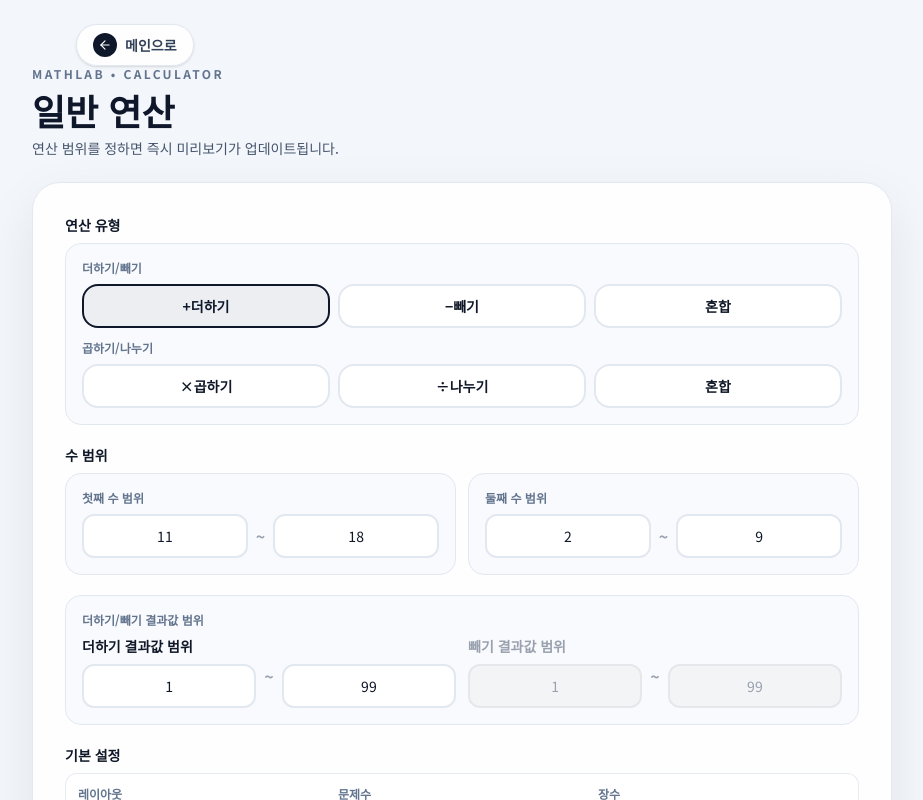
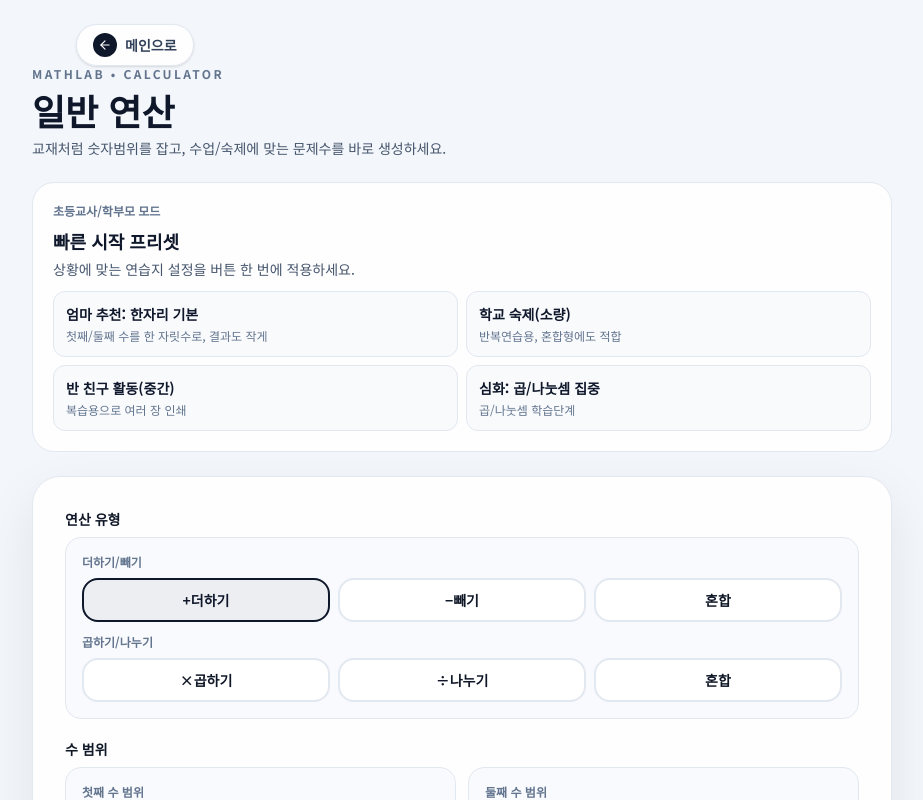
Before and after one commit to neozzzzz/mathlab, a Next.js app: page /calc in a window 1280 px wide. Shown: the top 800 px of the page, without its empty margins (178-1101 px from the left). Built offline with nearby package versions, Linux system fonts and the light colour scheme.

Commit message:
ux: 설정 화면을 부모/교사용으로 재구성(프리셋, 안내, 진입 UX 개선)

```diff
--- a/src/app/calc/page.tsx
+++ b/src/app/calc/page.tsx
@@ -174,6 +174,48 @@ export default function CalcPage() {
     }
   }
 
+  const teacherPresets = [
+    {
+      label: "엄마 추천: 한자리 기본",
+      desc: "첫째/둘째 수를 한 자릿수로, 결과도 작게",
+      data: { rangeMin: 1, rangeMax: 10, opMin: 1, opMax: 9, answerMin: 1, answerMax: 18, count: 12, sheets: 1 },
+    },
+    {
+      label: "학교 숙제(소량)",
+      desc: "반복연습용, 혼합형에도 적합",
+      data: { rangeMin: 10, rangeMax: 30, opMin: 1, opMax: 12, answerMin: 1, answerMax: 50, count: 24, sheets: 1 },
+    },
+    {
+      label: "반 친구 활동(중간)",
+      desc: "복습용으로 여러 장 인쇄",
+      data: { rangeMin: 1, rangeMax: 20, opMin: 2, opMax: 15, answerMin: 1, answerMax: 99, count: 36, sheets: 2 },
+    },
+    {
+      label: "심화: 곱/나눗셈 집중",
+      desc: "곱/나눗셈 학습단계",
+      data: { rangeMin: 10, rangeMax: 80, opMin: 1, opMax: 12, answerMin: 1, answerMax: 200, count: 24, sheets: 1 },
+    },
+  ] as const;
+
+  function applyPreset(preset: (typeof teacherPresets)[number]["data"]) {
+    setRangeMin(preset.rangeMin);
+    setRangeMax(preset.rangeMax);
+    setOpMin(preset.opMin);
+    setOpMax(preset.opMax);
+    setCount(preset.count);
+    setSheets(preset.sheets);
+    setAnswerMin(preset.answerMin);
+    setAnswerMax(preset.answerMax);
+    setAnswerAddMin(preset.answerMin);
+    setAnswerAddMax(preset.answerMax);
+    setAnswerSubMin(preset.answerMin);
+    setAnswerSubMax(preset.answerMax);
+    setAnswerMulMin(preset.answerMin);
+    setAnswerMulMax(preset.answerMax);
+    setAnswerDivMin(preset.answerMin);
+    setAnswerDivMax(preset.answerMax);
+  }
+
   function generate() {
     if (rangeMin <= 0 || rangeMax <= 0) {
       showToast("숫자 범위를 입력해주세요");
@@ -306,8 +348,26 @@ export default function CalcPage() {
       <div className="max-w-[860px] mx-auto mb-6">
         <p className="text-xs uppercase tracking-[0.2em] text-slate-500 font-bold">Mathlab • Calculator</p>
         <h1 className="mt-2 text-4xl font-black text-slate-900">일반 연산</h1>
-        <p className="mt-2 text-sm text-slate-600">연산 범위를 정하면 즉시 미리보기가 업데이트됩니다.</p>
+        <p className="mt-2 text-sm text-slate-600">교재처럼 숫자범위를 잡고, 수업/숙제에 맞는 문제수를 바로 생성하세요.</p>
       </div>
+
+      <section className="max-w-[860px] mx-auto mb-6 bg-white/95 rounded-[22px] border border-slate-200 p-5">
+        <p className="text-xs font-bold text-slate-500">초등교사/학부모 모드</p>
+        <h2 className="mt-2 text-lg font-black text-slate-900">빠른 시작 프리셋</h2>
+        <p className="mt-1 text-sm text-slate-600">상황에 맞는 연습지 설정을 버튼 한 번에 적용하세요.</p>
+        <div className="mt-3 grid grid-cols-1 sm:grid-cols-2 gap-2">
+          {teacherPresets.map((preset) => (
+            <button
+              key={preset.label}
+              onClick={() => applyPreset(preset.data)}
+              className="text-left rounded-xl border border-slate-200 bg-slate-50 px-3 py-3 hover:border-slate-900 transition-all"
+            >
+              <p className="text-sm font-bold text-slate-900">{preset.label}</p>
+              <p className="text-xs text-slate-500 mt-1">{preset.desc}</p>
+            </button>
+          ))}
+        </div>
+      </section>
 
       <div className="max-w-[860px] mx-auto bg-white/95 rounded-[28px] border border-slate-200 shadow-[0_20px_54px_rgba(15,23,42,0.08)] p-6 md:p-8">
         <div className="mb-5">
--- a/src/app/calc3/page.tsx
+++ b/src/app/calc3/page.tsx
@@ -43,6 +43,40 @@ export default function Calc3Page() {
     }
   }
 
+  const teacherPresets = [
+    {
+      label: "초1~초2 반 기본",
+      desc: "연속 수 계산 연습",
+      data: { rangeMin: 1, rangeMax: 10, opMin: 1, opMax: 9, op2Min: 1, op2Max: 5, count: 12, sheets: 1 },
+    },
+    {
+      label: "반별 반복 연습",
+      desc: "두 자리 숫자+한 자리 보강",
+      data: { rangeMin: 5, rangeMax: 20, opMin: 2, opMax: 12, op2Min: 2, op2Max: 12, count: 24, sheets: 1 },
+    },
+    {
+      label: "수업 전용 집중",
+      desc: "연산 순서(3수) 강화",
+      data: { rangeMin: 10, rangeMax: 40, opMin: 1, opMax: 10, op2Min: 1, op2Max: 10, count: 24, sheets: 2 },
+    },
+    {
+      label: "심화 응용",
+      desc: "복합 수식 연습량 확대",
+      data: { rangeMin: 20, rangeMax: 80, opMin: 5, opMax: 15, op2Min: 2, op2Max: 12, count: 36, sheets: 2 },
+    },
+  ] as const;
+
+  function applyPreset(preset: (typeof teacherPresets)[number]["data"]) {
+    setRangeMin(preset.rangeMin);
+    setRangeMax(preset.rangeMax);
+    setOpMin(preset.opMin);
+    setOpMax(preset.opMax);
+    setOp2Min(preset.op2Min);
+    setOp2Max(preset.op2Max);
+    setCount(preset.count);
+    setSheets(preset.sheets);
+  }
+
   function generate() {
     if (rangeMin <= 0 || rangeMax <= 0 || opMin <= 0 || opMax <= 0 || op2Min <= 0 || op2Max <= 0) {
       showToast("숫자 범위를 입력해주세요");
@@ -84,8 +118,26 @@ export default function Calc3Page() {
       <div className="max-w-[860px] mx-auto mb-6">
         <p className="text-xs uppercase tracking-[0.2em] text-slate-500 font-bold">Mathlab • Triple Flow</p>
         <h1 className="mt-2 text-4xl font-black text-slate-900">일반 연산 (3개의 수)</h1>
-        <p className="mt-2 text-sm text-slate-600">3개 숫자 연산은 단계 사고 연습에 최적화되어 있습니다.</p>
+        <p className="mt-2 text-sm text-slate-600">3개의 숫자로 단계별 사고를 훈련할 수 있게 구성해 주세요.</p>
       </div>
+
+      <section className="max-w-[860px] mx-auto mb-6 bg-white/95 rounded-[22px] border border-slate-200 p-5">
+        <p className="text-xs font-bold text-slate-500">초등교사/학부모 모드</p>
+        <h2 className="mt-2 text-lg font-black text-slate-900">빠른 시작 프리셋</h2>
+        <p className="mt-1 text-sm text-slate-600">교실·가정 수업 난이도에 맞춰 3수 연산을 바로 설정하세요.</p>
+        <div className="mt-3 grid grid-cols-1 sm:grid-cols-2 gap-2">
+          {teacherPresets.map((preset) => (
+            <button
+              key={preset.label}
+              onClick={() => applyPreset(preset.data)}
+              className="text-left rounded-xl border border-slate-200 bg-slate-50 px-3 py-3 hover:border-slate-900 transition-all"
+            >
+              <p className="text-sm font-bold text-slate-900">{preset.label}</p>
+              <p className="text-xs text-slate-500 mt-1">{preset.desc}</p>
+            </button>
+          ))}
+        </div>
+      </section>
 
       <div className="max-w-[860px] mx-auto bg-white/95 rounded-[28px] border border-slate-200 shadow-[0_20px_54px_rgba(15,23,42,0.08)] p-6 md:p-8">
         {/* 연산 유형 */}
--- a/src/app/match/page.tsx
+++ b/src/app/match/page.tsx
@@ -27,6 +27,38 @@ export default function Home() {
   const [sheets, setSheets] = useState(1);
   const [rangeMin, setRangeMin] = useState(11);
   const [rangeMax, setRangeMax] = useState(18);
+
+  const teacherPresets = [
+    {
+      label: "저학년 입문",
+      desc: "숫자 범위가 넓지 않게 정답 체크 쉬움",
+      data: { operands: "8,9", rangeMin: 11, rangeMax: 18, count: 8, sheets: 1 },
+    },
+    {
+      label: "학습지 연동",
+      desc: "반 수업용으로 균형 있게 뽑기",
+      data: { operands: "6,7,8,9", rangeMin: 1, rangeMax: 20, count: 12, sheets: 1 },
+    },
+    {
+      label: "반별 퀴즈",
+      desc: "문항 수를 늘려 수업 끝맺음 활동용",
+      data: { operands: "9", rangeMin: 1, rangeMax: 99, count: 16, sheets: 2 },
+    },
+    {
+      label: "심화 활동",
+      desc: "두 자릿수 계산 연계",
+      data: { operands: "7,8,9", rangeMin: 1, rangeMax: 200, count: 20, sheets: 2 },
+    },
+  ] as const;
+
+  function applyPreset(preset: (typeof teacherPresets)[number]["data"]) {
+    setType(type || "add");
+    setOperands(preset.operands);
+    setRangeMin(preset.rangeMin);
+    setRangeMax(preset.rangeMax);
+    setCount(preset.count);
+    setSheets(preset.sheets);
+  }
 
   const generate = () => {
     if (!type) {
@@ -64,8 +96,26 @@ export default function Home() {
       <div className="max-w-[860px] mx-auto mb-6">
         <p className="text-xs uppercase tracking-[0.2em] text-slate-500 font-bold">Mathlab • Match</p>
         <h1 className="mt-2 text-4xl font-black text-slate-900">짝 맞추기</h1>
-        <p className="mt-2 text-sm text-slate-600">문제 생성과 동시에 결과형 연결 방식까지 한 번에 준비.</p>
+        <p className="mt-2 text-sm text-slate-600">부모님/선생님이 아이별 난이도에 맞춰 숫자 범위·문항 수를 바로 조정합니다.</p>
       </div>
+
+      <section className="max-w-[860px] mx-auto mb-6 bg-white/95 rounded-[22px] border border-slate-200 p-5">
+        <p className="text-xs font-bold text-slate-500">초등교사/학부모 모드</p>
+        <h2 className="mt-2 text-lg font-black text-slate-900">빠른 시작 프리셋</h2>
+        <p className="mt-1 text-sm text-slate-600">운영 방식이 바뀌어도 버튼 하나로 즉시 전환됩니다.</p>
+        <div className="mt-3 grid grid-cols-1 sm:grid-cols-2 gap-2">
+          {teacherPresets.map((preset) => (
+            <button
+              key={preset.label}
+              onClick={() => applyPreset(preset.data)}
+              className="text-left rounded-xl border border-slate-200 bg-slate-50 px-3 py-3 hover:border-slate-900 transition-all"
+            >
+              <p className="text-sm font-bold text-slate-900">{preset.label}</p>
+              <p className="text-xs text-slate-500 mt-1">{preset.desc}</p>
+            </button>
+          ))}
+        </div>
+      </section>
 
       <div className="max-w-[860px] mx-auto bg-white/95 rounded-[28px] border border-slate-200 shadow-[0_20px_54px_rgba(15,23,42,0.08)] p-6 md:p-8">
         {/* 연산 유형 */}
```
